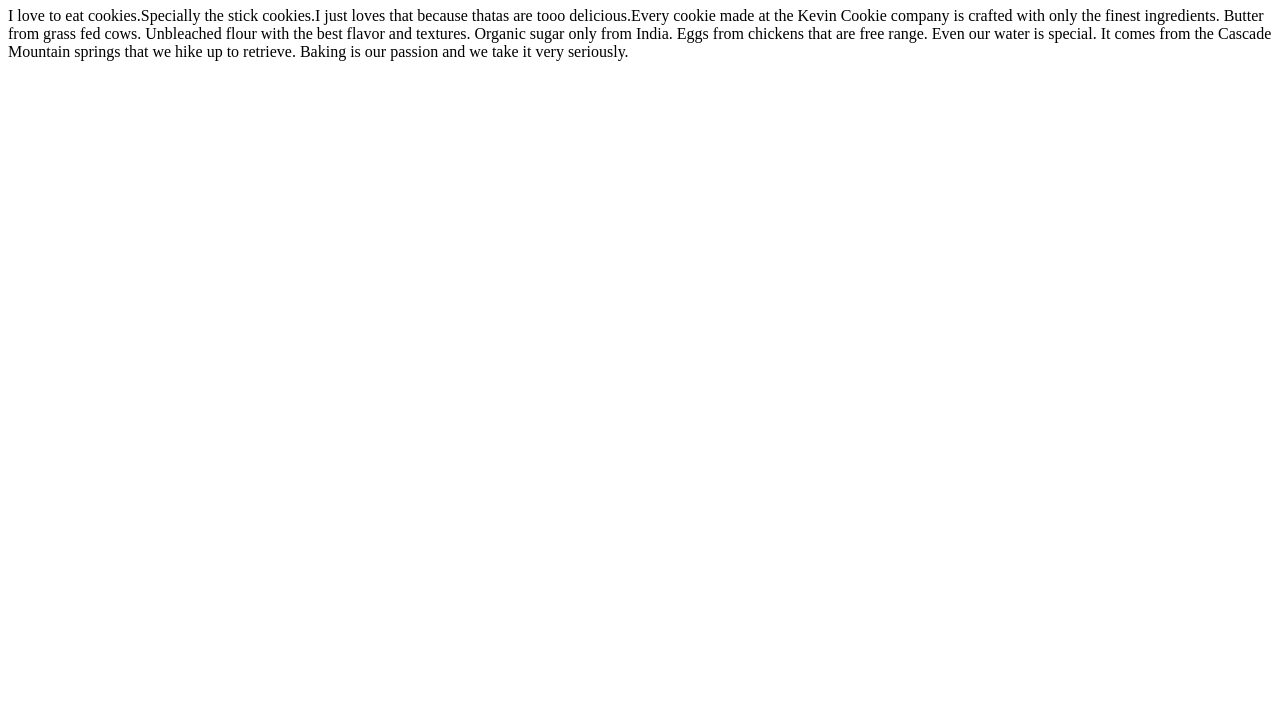
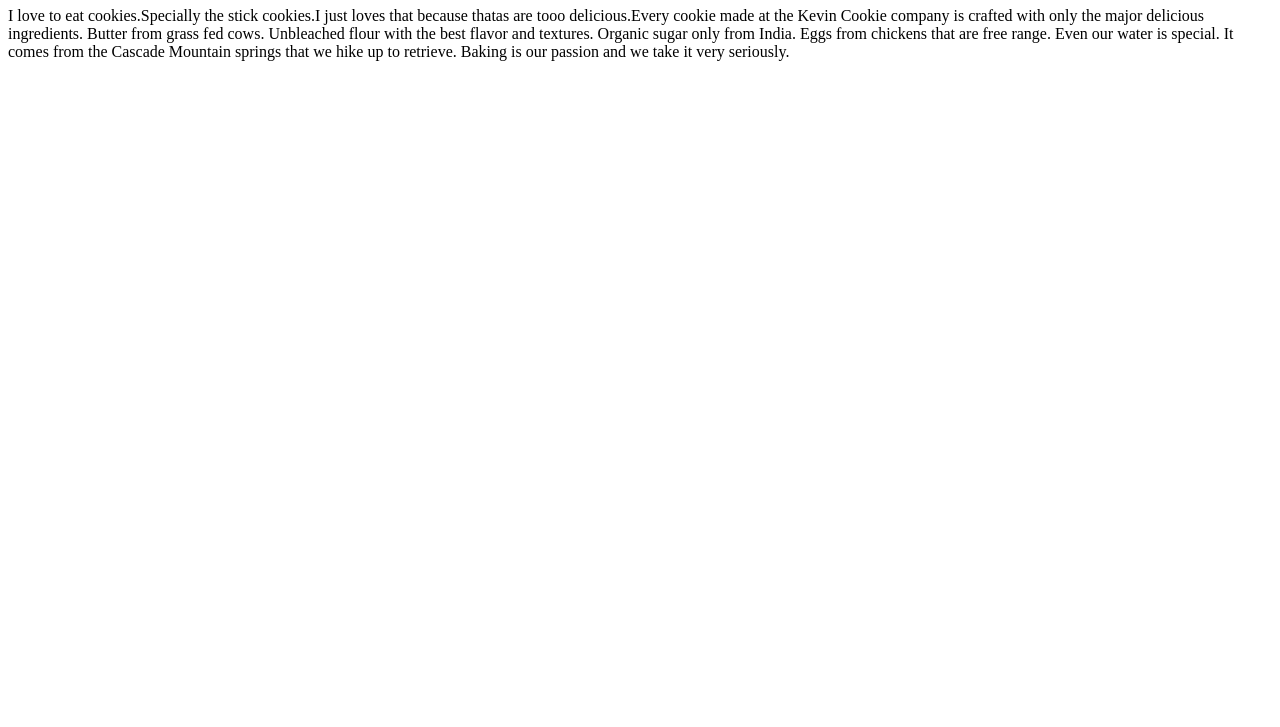
Before and after one commit to BARIRASAJJAD123/BariraCookieCompany, a plain HTML site: page index.htm in a window 1280 px wide. Shown: the part 73-800 px from the top of the page. Drawn offline with Linux system fonts and the light colour scheme.

Commit message:
updated index.htm in master

```diff
--- a/index.htm
+++ b/index.htm
@@ -3,7 +3,7 @@
 <body>
 
 <h1>Deliciousness in every bite!</h1>
-<p>I love to eat cookies.Specially the stick cookies.I just loves that because thatas are tooo delicious.Every cookie made at the Kevin Cookie company is crafted with only the finest ingredients. Butter from grass fed cows. Unbleached flour with the best flavor and textures. Organic sugar only from India. Eggs from chickens that are free range. Even our water is special. It comes from the Cascade Mountain springs that we hike up to retrieve. Baking is our passion and we take it very seriously.</p>
+<p>I love to eat cookies.Specially the stick cookies.I just loves that because thatas are tooo delicious.Every cookie made at the Kevin Cookie company is crafted with only the major delicious ingredients. Butter from grass fed cows. Unbleached flour with the best flavor and textures. Organic sugar only from India. Eggs from chickens that are free range. Even our water is special. It comes from the Cascade Mountain springs that we hike up to retrieve. Baking is our passion and we take it very seriously.</p>
 
 </body>
 </html>
```
